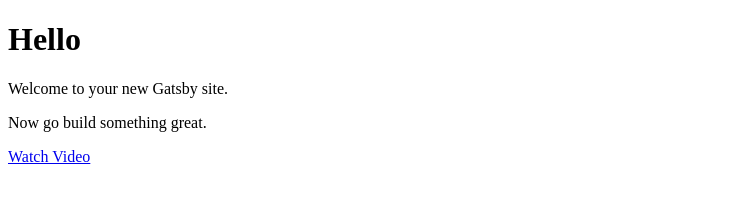
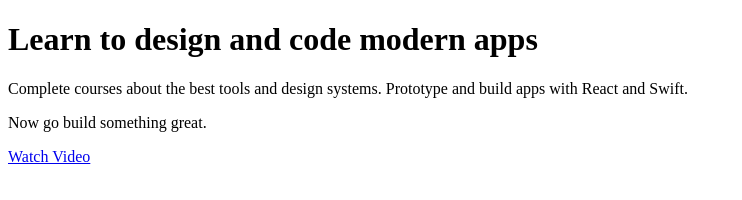
Before and after one commit to AxelSiliezar/my-website, a Gatsby site: page / in a window 1280 px wide. Shown: the whole page, without its empty margins (0-742 px from the left). Built offline with nearby package versions, Linux system fonts and the light colour scheme; Gatsby itself is replaced by a stand-in of ours.

Commit message:
different content

```diff
--- a/src/pages/index.js
+++ b/src/pages/index.js
@@ -1,10 +1,13 @@
-import React from 'react'
-import Link from 'gatsby-link'
+import React from "react"
+import Link from "gatsby-link"
 
 const IndexPage = () => (
   <div>
-    <h1>Hello</h1>
-    <p>Welcome to your new Gatsby site.</p>
+    <h1>Learn to design and code modern apps</h1>
+    <p>
+      Complete courses about the best tools and design systems. Prototype and
+      build apps with React and Swift.
+    </p>
     <p>Now go build something great.</p>
     <Link to="/page-2/">Watch Video</Link>
   </div>
```
